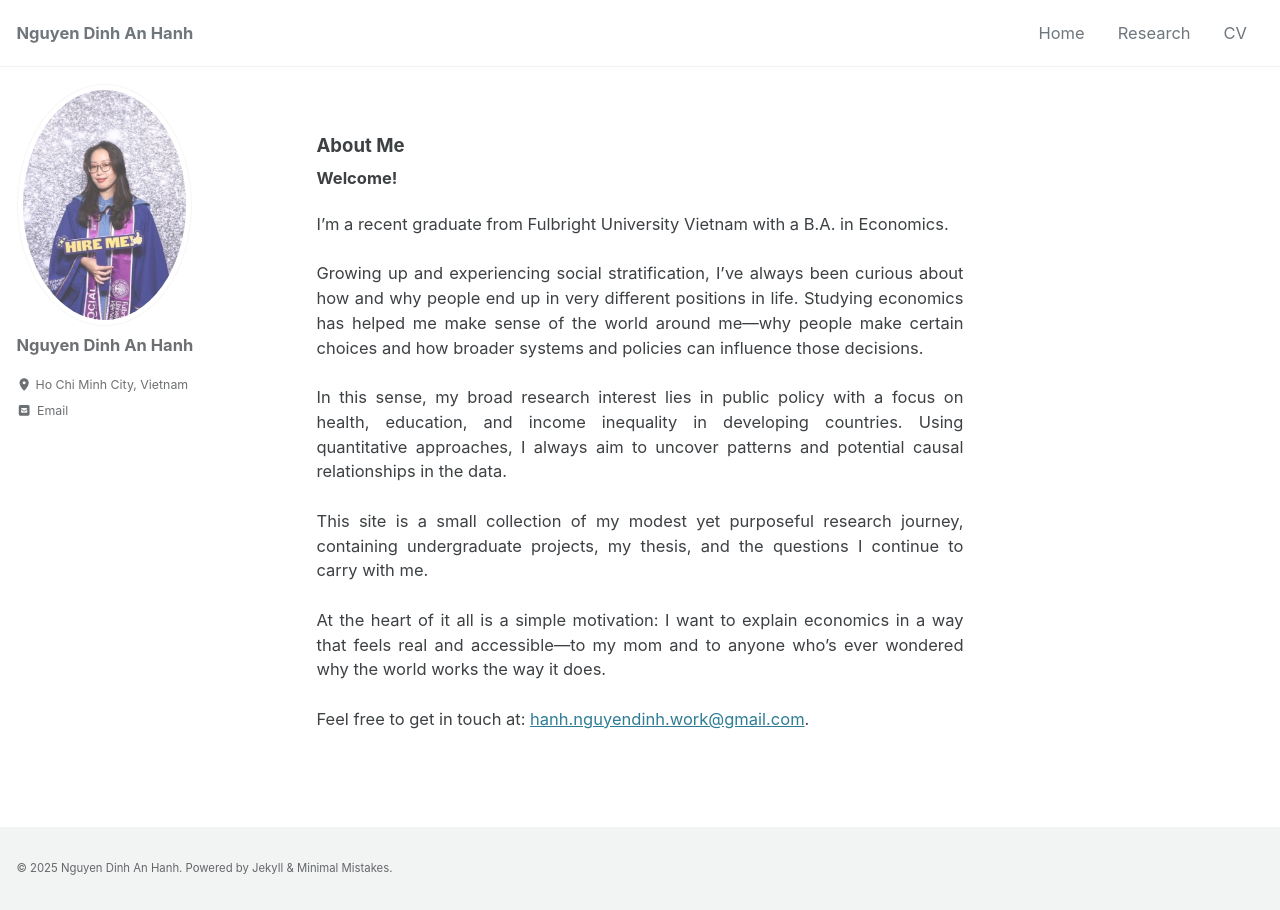
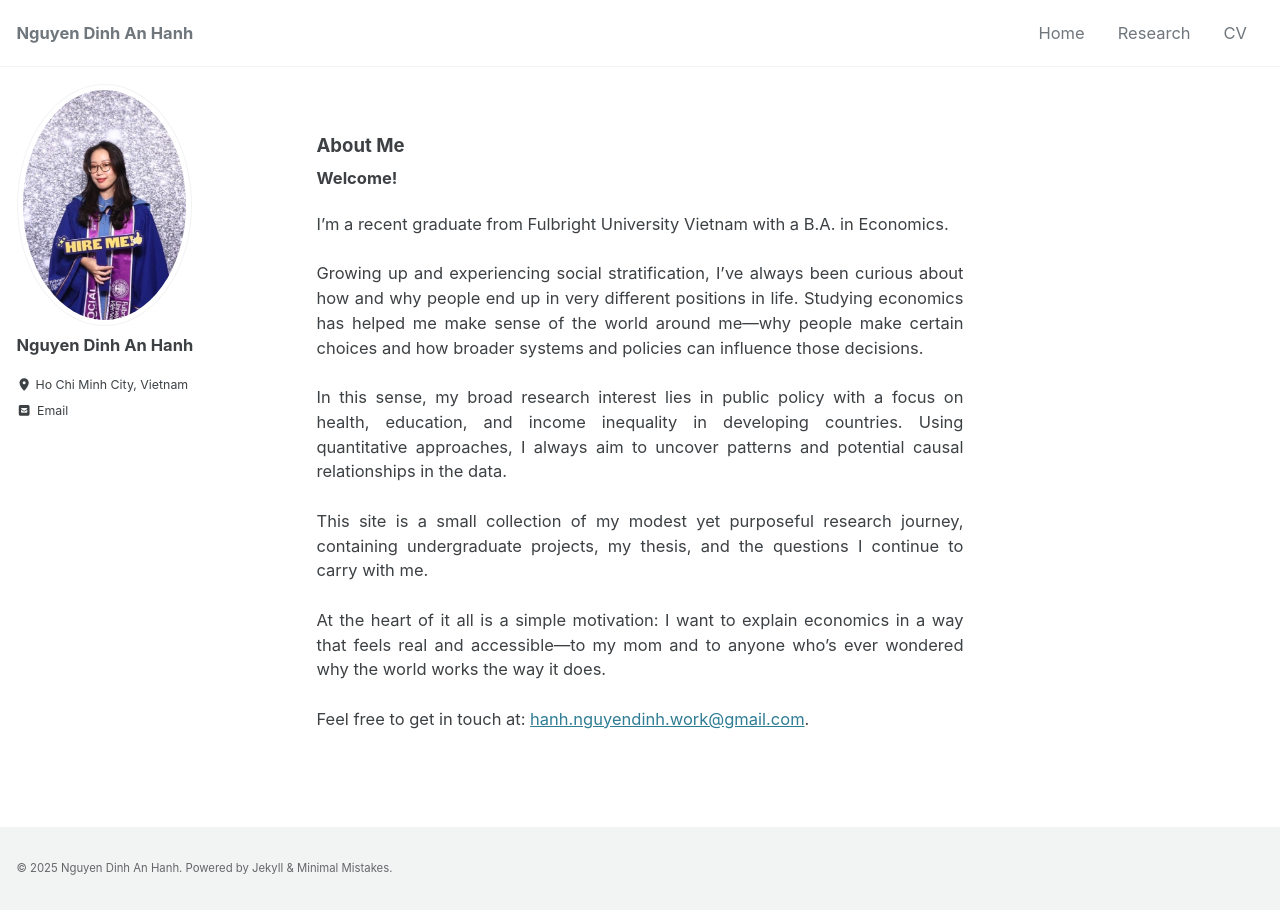
Before and after one commit to hdanguyen/hdanguyen.github.io, a Jekyll site: the page built from _pages/about.md, in a window 1280 px wide. Built offline with Jekyll 4.4.1, drawn with Linux system fonts in a browser that asks for light colours; cached includes are drawn as plain includes.

Commit message:
Update _sidebar.scss

```diff
--- a/_sass/minimal-mistakes/_sidebar.scss
+++ b/_sass/minimal-mistakes/_sidebar.scss
@@ -19,13 +19,13 @@
   @include breakpoint($large) {
     float: inline-start;
     width: calc(#{$right-sidebar-width-narrow} - 1em);
-    opacity: 0.75;
-    -webkit-transition: opacity 0.2s ease-in-out;
-    transition: opacity 0.2s ease-in-out;
+    opacity: 1;
+    // -webkit-transition: opacity 0.2s ease-in-out;
+    // transition: opacity 0.2s ease-in-out;
 
-    &:hover {
-      opacity: 1;
-    }
+    // &:hover {
+    //   opacity: 1;
+    // }
 
     &.sticky {
       overflow-y: auto;
@@ -40,7 +40,7 @@
     width: calc(#{$right-sidebar-width} - 1em);
   }
 
-  > * {
+  >* {
     margin-top: 1em;
     margin-bottom: 1em;
   }
@@ -170,6 +170,7 @@
     margin-bottom: 10px;
   }
 }
+
 .sidebar .author__name {
   font-family: $sans-serif;
   font-size: $type-size-5;
```
